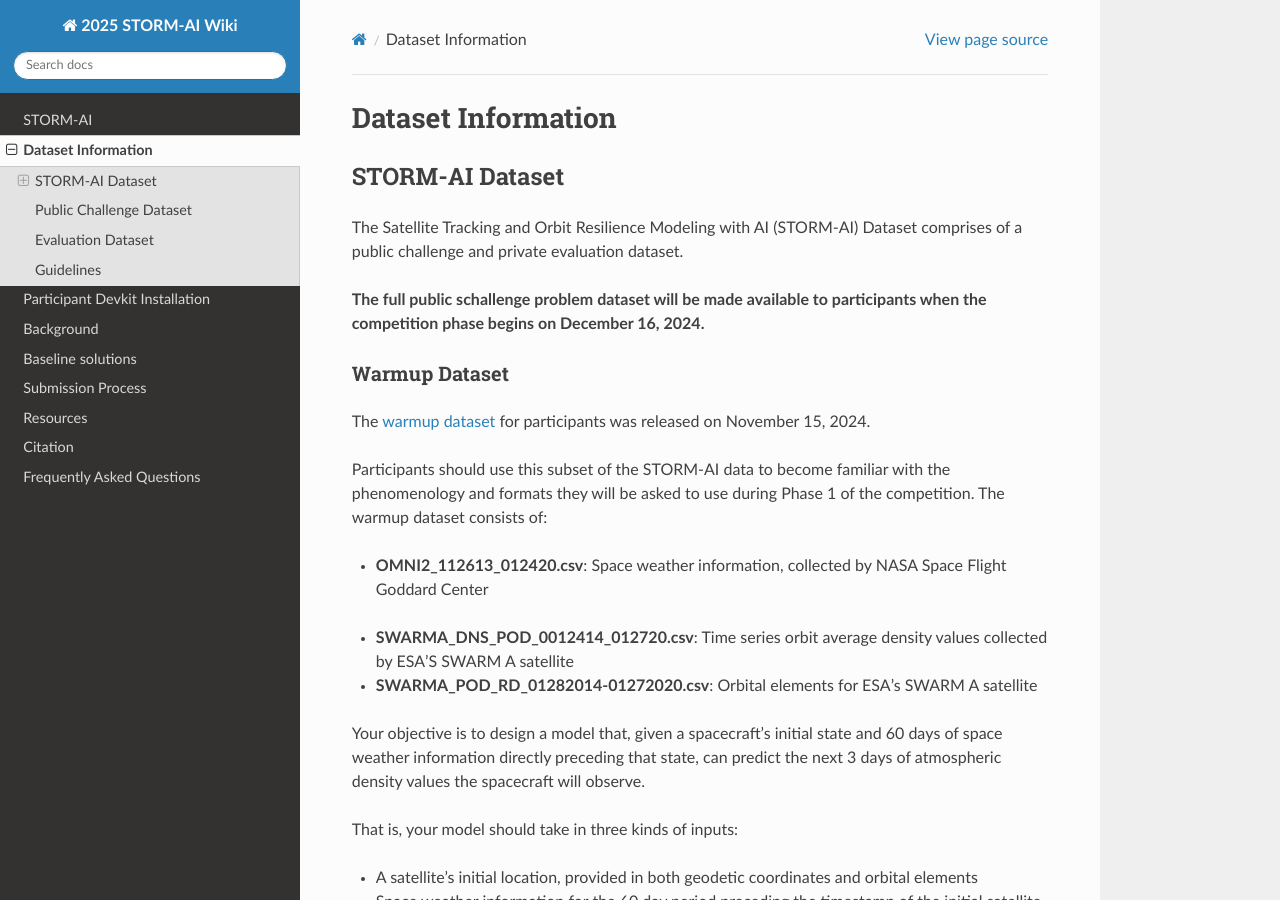
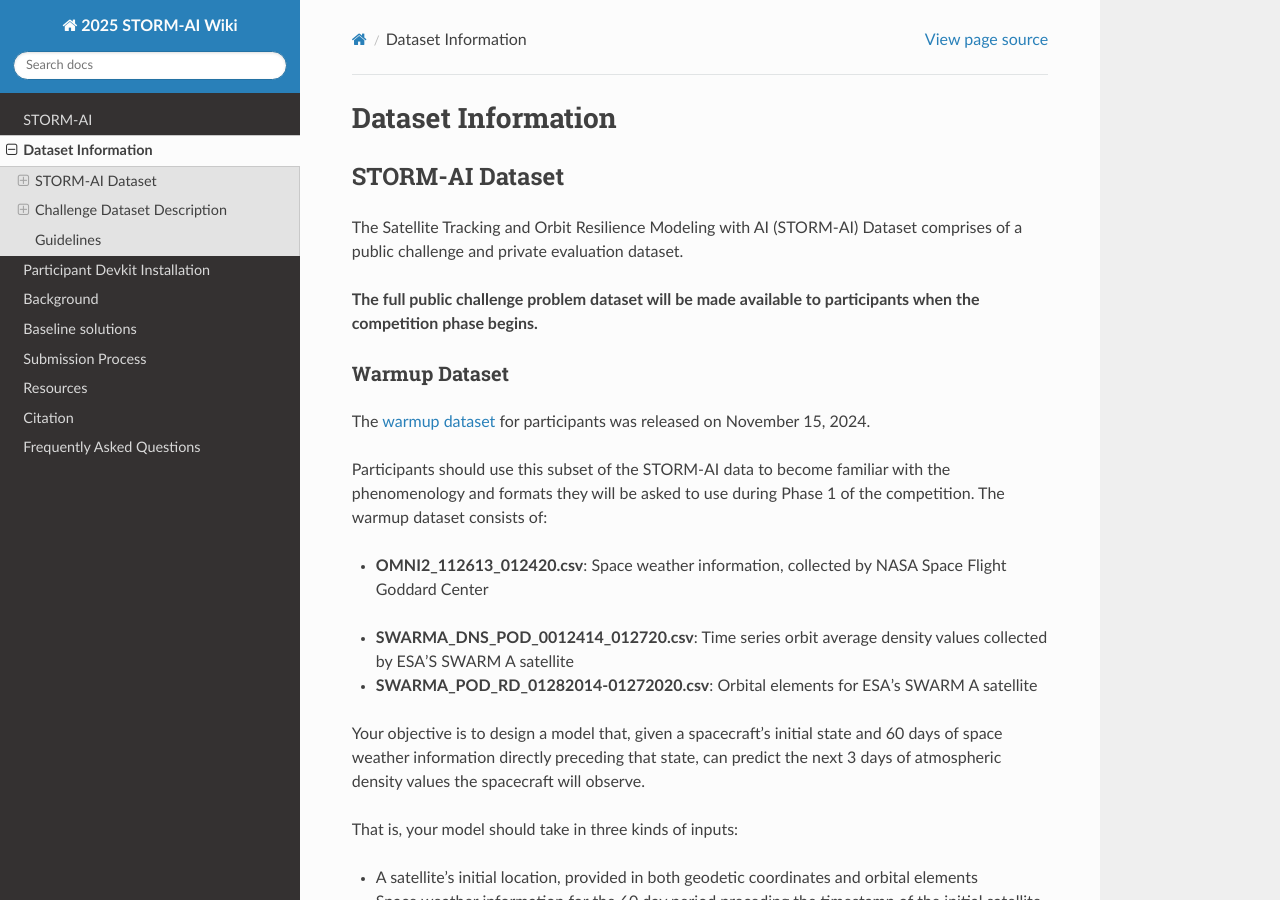
Before and after one commit to olgupila/STORM-AI-devkit-2025, a Sphinx documentation site: the page built from docs/dataset.md, in a window 1280 px wide and 900 px high. Built offline with Sphinx 7.4.7 and the Read the Docs theme 3.1.0, drawn with Linux system fonts in a browser that asks for light colours; pages that are not in the unit, such as notebooks, are missing from menus.

Commit message:
formatting datasets page

```diff
--- a/docs/dataset.md
+++ b/docs/dataset.md
@@ -4,7 +4,7 @@
 
 The Satellite Tracking and Orbit Resilience Modeling with AI (STORM-AI) Dataset comprises of a public challenge and private evaluation dataset.
 
-<b>The full public schallenge problem dataset will be made available to participants when the competition phase begins on December 16, 2024.</b>
+<b>The full public challenge problem dataset will be made available to participants when the competition phase begins.</b>
 
 ### Warmup Dataset
 
@@ -111,7 +111,7 @@
 | xrsb_flag_excluded       | Indicates whether specific XRS-B data points are excluded based on quality checks. Binary flag.    |
 -->
 
-### SWARM A Atmospheric Density Data
+#### SWARM A Atmospheric Density Data
 
 | Column Header  | Description |
 | ------------- | ------------- |
@@ -125,7 +125,7 @@
 | local_solar_time | Local solar time at the satellite’s position relative to the Sun. Units in hours for this dataset. |
 
 
-### SWARM A Orbital Elements Data
+#### SWARM A Orbital Elements Data
 
 | Column Header  | Description |
 | ------------- | ------------- |
@@ -138,14 +138,14 @@
 | true_anomaly | Satellite true anomaly. Position of the body along the orbit at a specific time. Units in degrees. |
 
 
-### Challenge Dataset Description
+## Challenge Dataset Description
 
 The STORM-AI dataset consists of a public challenge dataset and a private evaluation dataset. The public challenge dataset will contain astrometric and space weather data that can be used to train and validate AI algorithms.
 
-## Public Challenge Dataset
+### Public Challenge Dataset
 The public challenge dataset will include similar information to the warmup dataset.
 
-## Evaluation Dataset
+### Evaluation Dataset
 The private evaluation dataset contains additional data that will be used to evaluate the performance of the participants' models. This private evaluation dataset consists of the trajectories and atmospheric density values of satellites not included in the public challenge dataset.
 
 ## Guidelines
```
